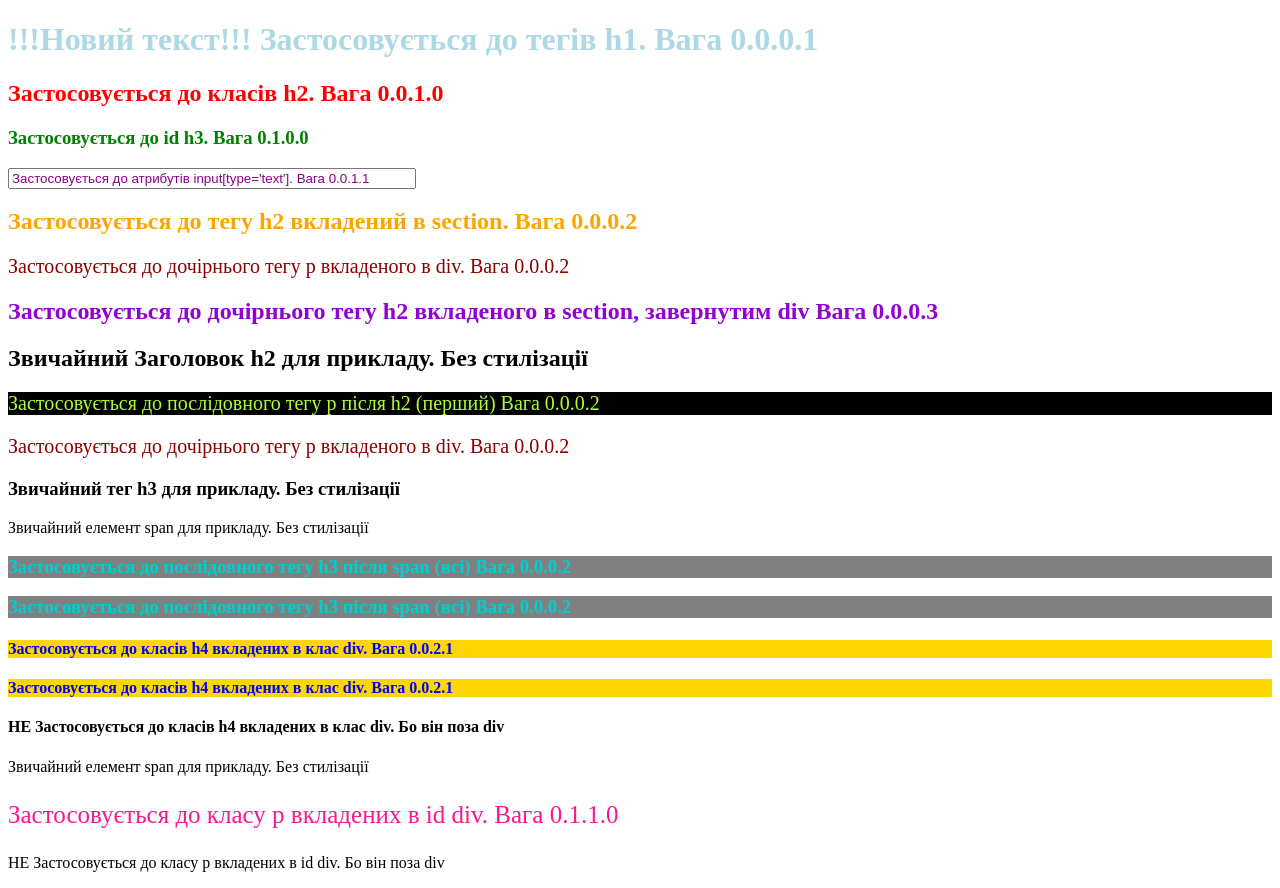
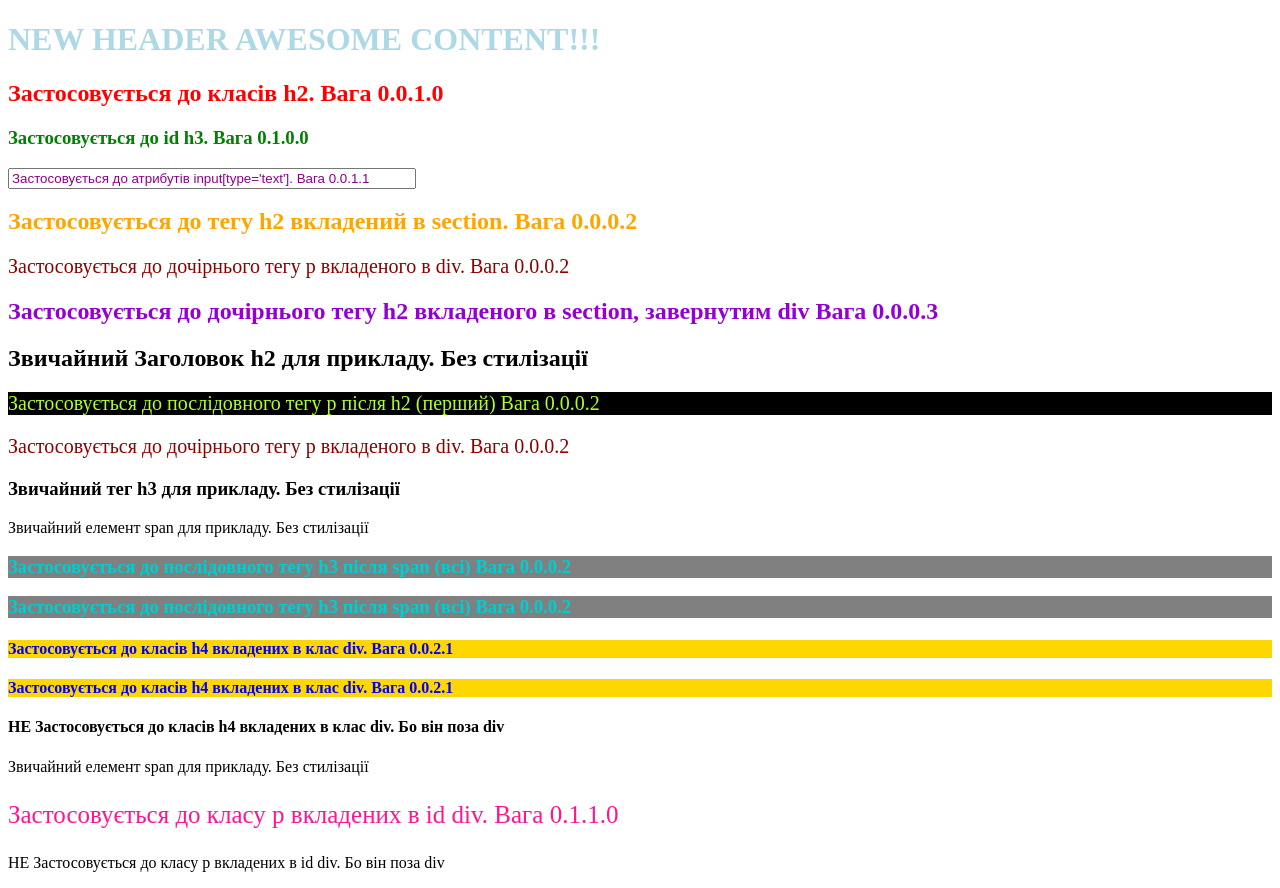
Before and after one commit to mrshevchenko28/new-git-HW5, a plain HTML site: page index.html in a window 1280 px wide. Drawn offline with Linux system fonts and the light colour scheme.

Commit message:
update header text

```diff
--- a/index.html
+++ b/index.html
@@ -7,7 +7,7 @@
   <link rel="stylesheet" href="style.css">
 </head>
 <body>
-<h1>!!!Новий текст!!! Застосовується до тегів h1. Вага 0.0.0.1</h1>
+<h1>NEW HEADER AWESOME CONTENT!!!</h1>
 
 <h2 class="second">Застосовується до класів h2. Вага 0.0.1.0</h2>
 
```
